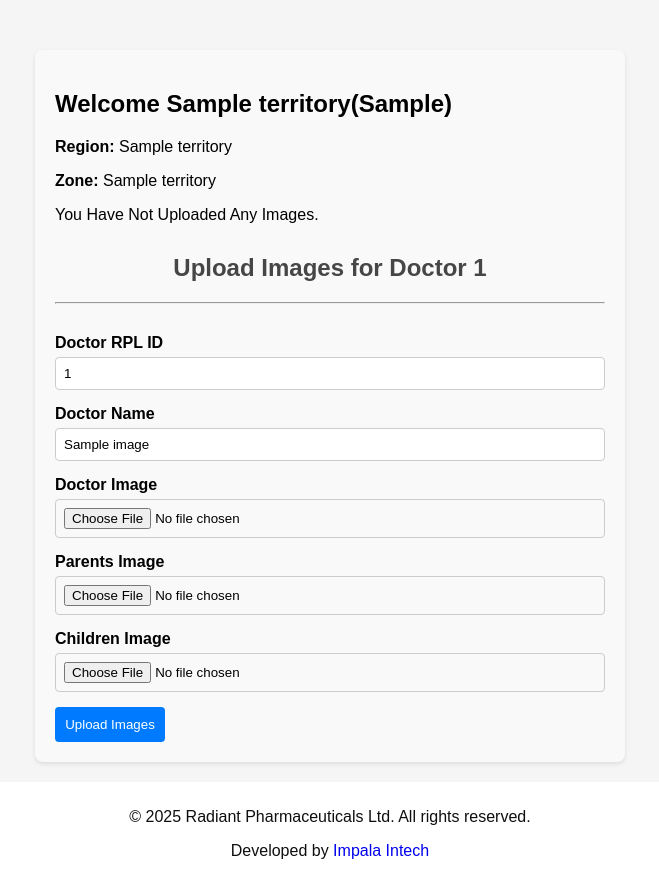
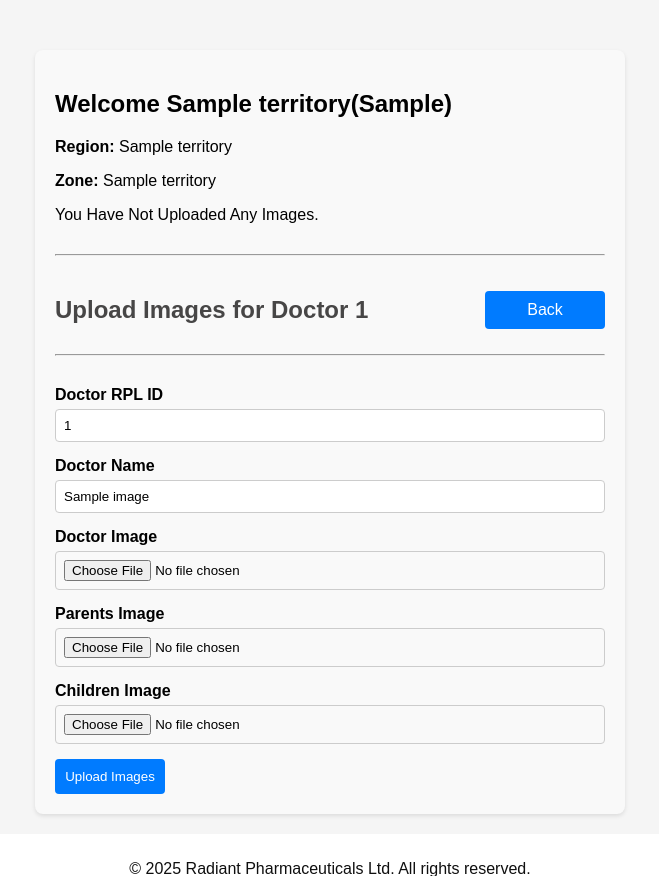
Before and after one commit to najmulislamnajim/exium-dr-3gen-image, a Django app: template core/templates/core/upload.html in a window 1280 px wide. Shown: the part 73-949 px from the top of the page, without its empty margins (310-969 px from the left). Run offline with Django 5.2, Linux system fonts and the light colour scheme; tables that the repository leaves empty hold one stand-in row (values such as "Sample post"); the template is opened without the code that fills it: values that come from a table or form of the project are taken from there, most other values are stand-ins (such as "Sample title", 1, 10 or a date in 2020).

Commit message:
add back option

```diff
--- a/core/templates/core/upload.html
+++ b/core/templates/core/upload.html
@@ -13,7 +13,23 @@
 {% block extra-content %}
 <div id="main-container">
     <div class="form-container">
-        <h2>Upload Images for Doctor {{ instance_id }}</h2>
+        <hr>
+        <div class="form-header">
+            <div>
+                {% if reupload %}
+                <h2>Re-upload Images for Doctor {{ instance_id }}</h2>
+                {% else %}
+                <h2>Upload Images for Doctor {{ instance_id }}</h2>
+                {% endif %}
+            </div>
+            <div>
+                {% if reupload %}
+                <a href="{% url 'doctor_view' instance_id %}" class="my-button">Back</a>
+                {% else %}
+                <a href="{% url 'home' %}" class="my-button">Back</a>
+                {% endif %}
+            </div>
+        </div>
         <hr>
 
         <form method="post" enctype="multipart/form-data">
```
